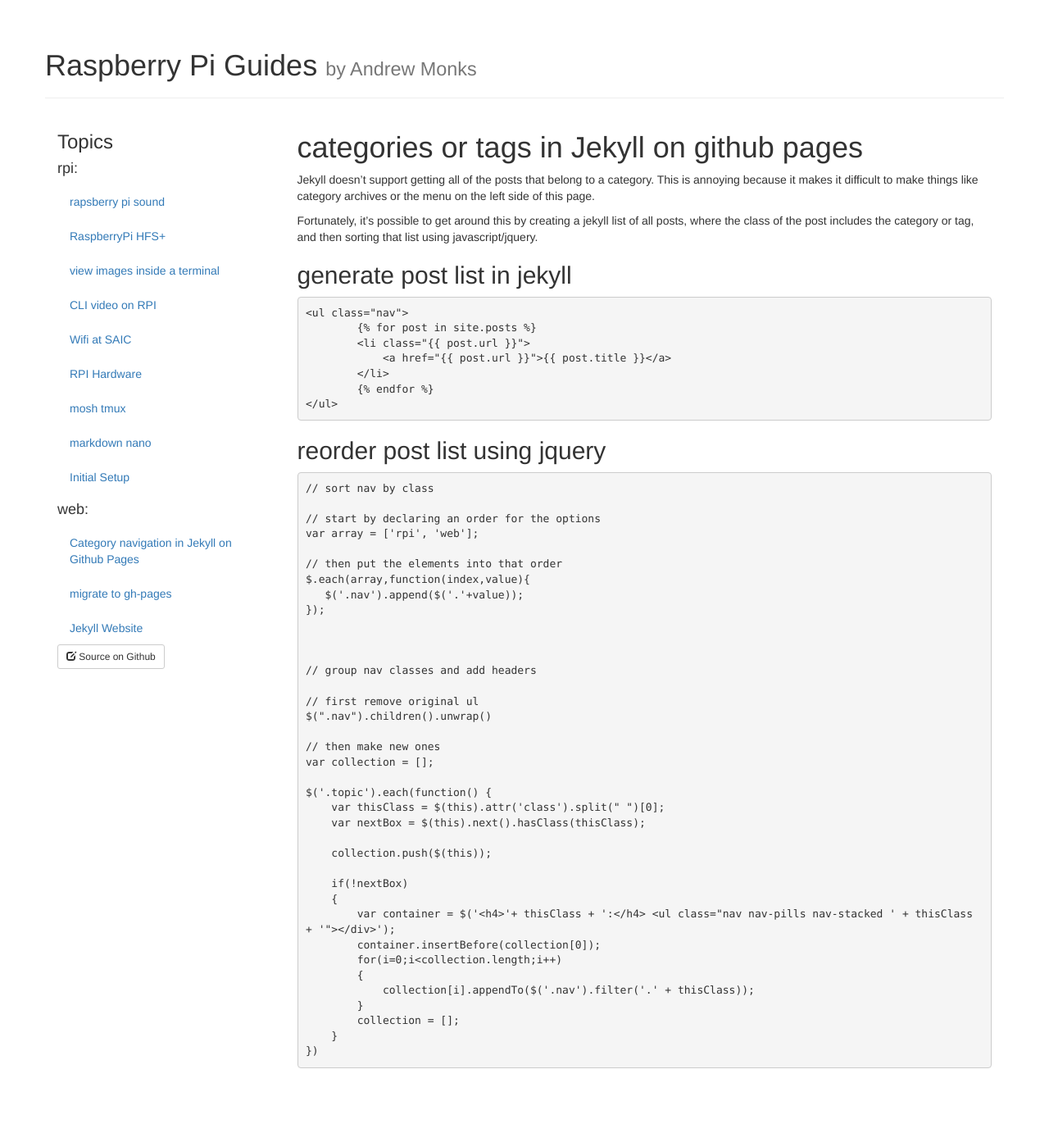
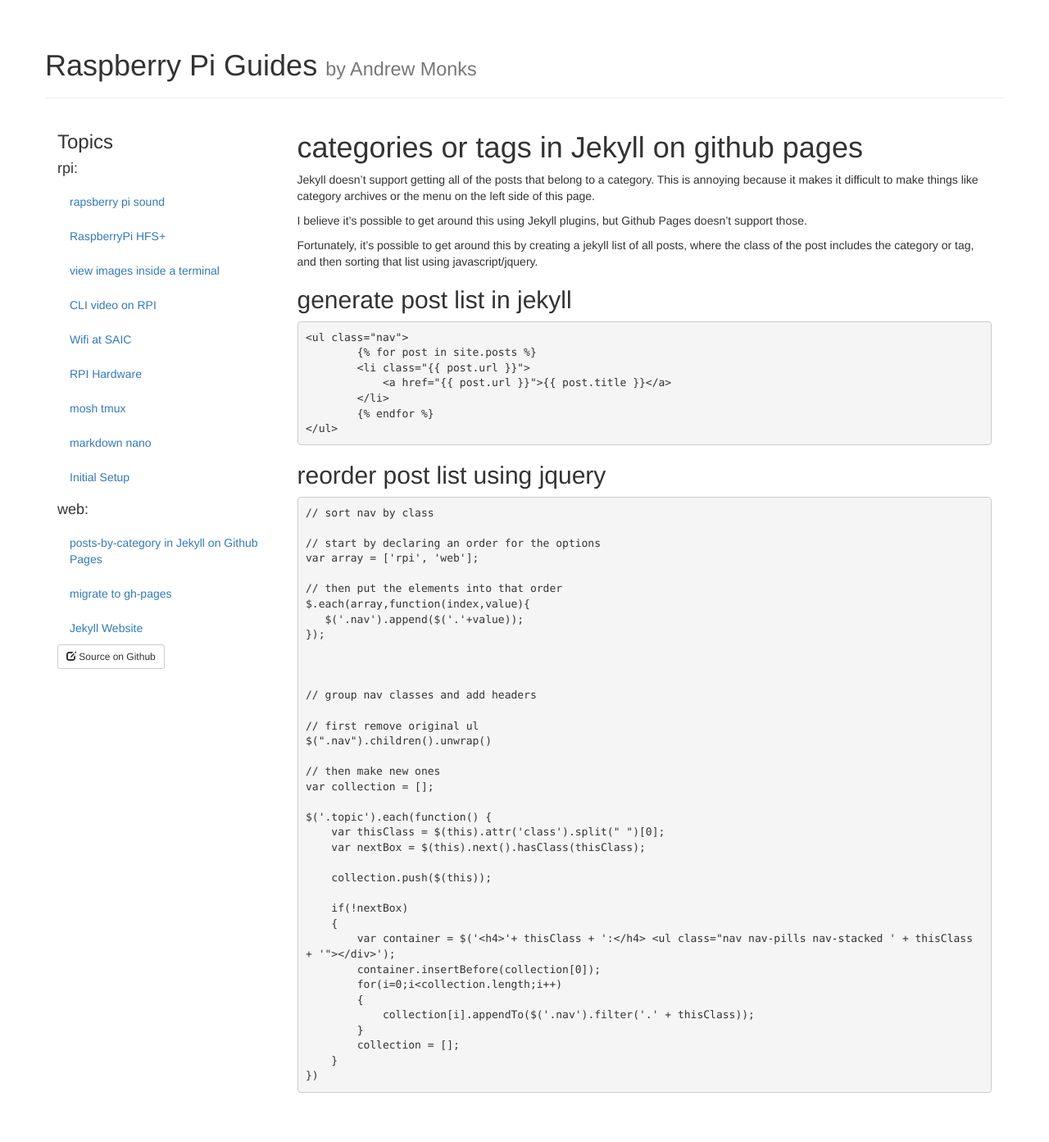
Before and after one commit to amonks/rpi-setup, a Jekyll site: the page built from _posts/2013-12-7-jekyll-categories.md, in a window 1280 px wide. Shown: the whole page at 82% size. Built offline with Jekyll 4.4.1, drawn with Linux system fonts in a browser that asks for light colours; nearby versions of some CDN libraries; before the commit the page ends 1363 px from its top, so only the background shows below that.

Commit message:
jekyll categories

```diff
--- a/_posts/2013-12-7-jekyll-categories.md
+++ b/_posts/2013-12-7-jekyll-categories.md
@@ -1,7 +1,7 @@
 ---
 
 layout: default
-title: Category navigation in Jekyll on Github Pages
+title: posts-by-category in Jekyll on Github Pages
 tags:
 - guide
 - web
@@ -12,6 +12,8 @@
 # categories or tags in Jekyll on github pages
 
 Jekyll doesn't support getting all of the posts that belong to a category. This is annoying because it makes it difficult to make things like category archives or the menu on the left side of this page.
+
+I believe it's possible to get around this using Jekyll plugins, but Github Pages doesn't support those.
 
 Fortunately, it's possible to get around this by creating a jekyll list of all posts, where the class of the post includes the category or tag, and then sorting that list using javascript/jquery.
 
```
